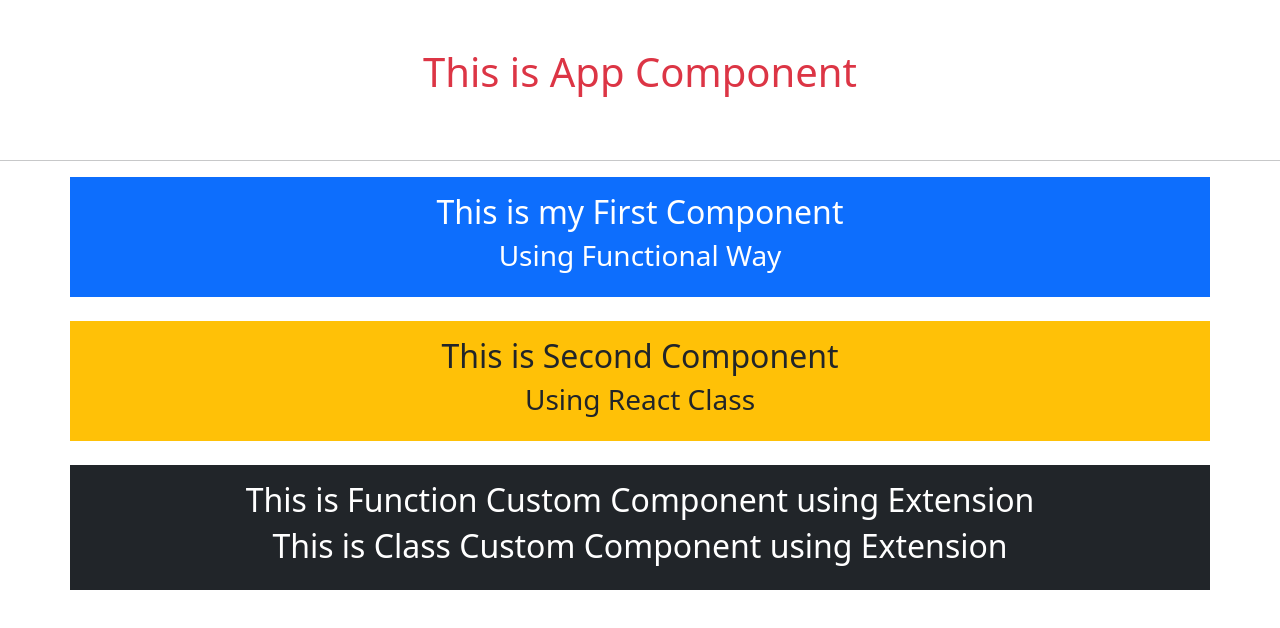
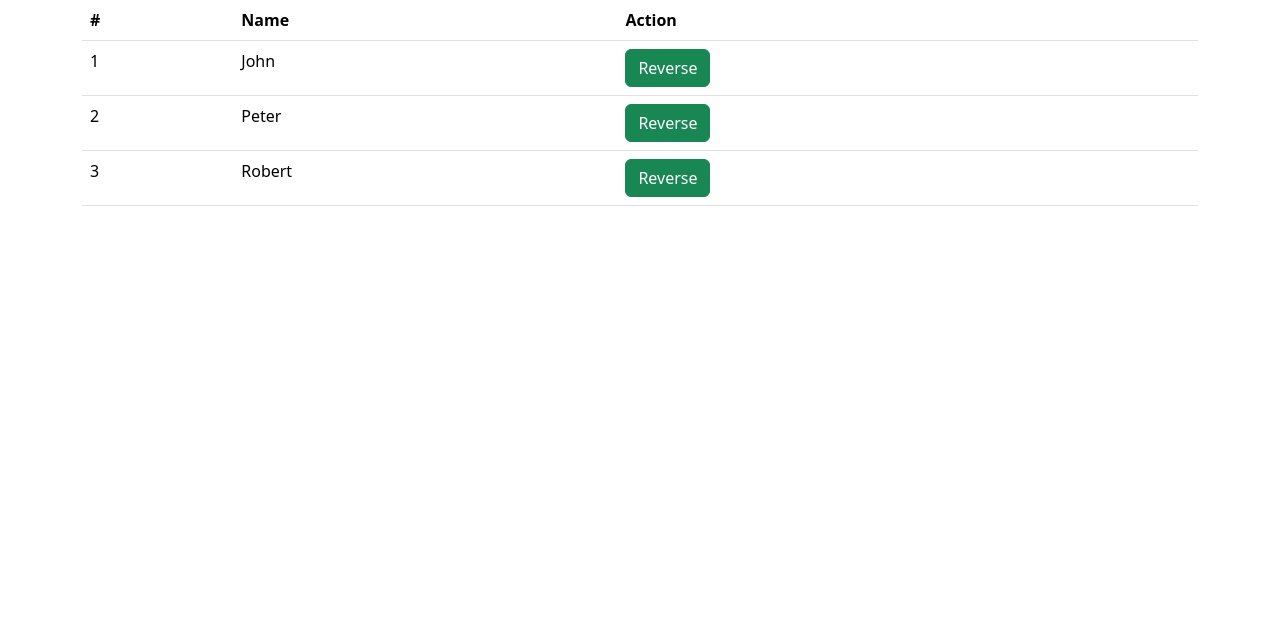
Before and after one commit to pankkap/reactjan23, a React (Create React App) app: page / in a window 1280 px wide. Shown: the top 628 px of the page. Built offline with nearby package versions, Linux system fonts and the light colour scheme.

Commit message:
Session-7

```diff
--- a/src/App.css
+++ b/src/App.css
@@ -4,11 +4,11 @@ body
     font-family: arial;
 }
 
-img
+/* img
 {
     width: 500px;
     height: 100px;
-}
+} */
 #centerImg
 {
     width: 100%;
--- a/src/App.js
+++ b/src/App.js
@@ -1,108 +1,48 @@
-// Linking to External CSS
-import './App.css';
-import MyComponent, { CustomComp2 } from './components/CustomComps';
-import FirstComponent from './components/FirstComponent';
-import SecondComponent from './components/SecondComponent';
+
+import ReactDOM from 'react-dom/client'
 import '../node_modules/bootstrap/dist/css/bootstrap.css'
-
-// Creating Image Variable
-import myLogo from './images/banner.jpg'
+import Message from './components/Message';
+import Summary from './components/Summary';
 
 
-// React JSX
+let names = ["John", "Peter", "Robert"]
 
-// String JSX
-let name = "React Training";
+function App(){
 
-// Integer JSX
-let course_duration = 40;
-
-// Boolean JSX
-let is_Join = false;
-
-// Object JSX
-let address = {
-    Hno:123,
-    city:"Mathura",
-    state:"Uttrapradesh"
-}
-
-// Array JSX
-let metro_cities = ["Delhi", "Mumbai", "Banglore"]
-
-// Render HTML Code
-let htmlCode = (
-    <>
-        <h1>This is an Example of Multiple Elements</h1>
-        <h2>Render Multiple Data</h2>
-        <p>Lorem ipsum dolor sit amet consectetur adipisicing elit. Assumenda ex, incidunt minus eveniet ratione magnam explicabo. Eligendi eius illo ipsum.</p>
-        <a href="https://beta-labs.in">Beta-Labs</a>
-    </>
-);
-
-// Internal Styling
-let mystyling = {
-    border:'2px solid blue',
-    borderRadius:'20px',
-    color:'orange',
-    fontFamily:'arial',
-    padding:'10px 20px',
-    margin:'10px'
-}
+    // Event Handling
+    function reverseNames(){
+        // alert("Welcome to Event Handling")
+        names.reverse();
+        console.log(names);
+        const root = ReactDOM.createRoot(document.getElementById('root'));
+        root.render(<App />);
+    }
 
 
+    return (
+        <div className='container'>
 
-function App(){
-    return (
-        <>
-        <h1 className='text-danger text-center p-5'>This is App Component</h1>
-        <hr/>
-        <FirstComponent/>
-        <br/>
-        <SecondComponent/>
-        <br/>
-        <div className='container bg-dark text-white text-center p-3 mb-5'>
-        <MyComponent/>
-        <CustomComp2/>
+<table className="table">
+  <thead>
+    <tr>
+      <th scope="col">#</th>
+      <th scope="col">Name</th>
+      <th scope="col">Action</th>
+    </tr>
+  </thead>
+  <tbody>
+        {
+            names.map(function(name, i){
+                return (
+                    <tr key={i}>
+                        <Summary index={i} name={name} callback={reverseNames}/>
+                    </tr>
+                )
+            })
+        }
+        </tbody>
+        </table>
         </div>
-        {/* Ctrl + spacebar for recomendation code*/}
-
-
-
-
-
-
-            {/* <div id="centerImg">
-            <img src={myLogo} alt="" />
-            </div> */}
-
-            {/* Simple JSX Expression */}
-            {/* {} is used to execute jsx code */}
-            {/* {17*5-10/2+35}  */}
-            {/* {<br/>}
-            {<span style={{color:'red', fontSize:'30px'}}>{name}</span>}
-            {<br/>}
-            Duration of React Training  = {course_duration}
-            <br />
-            {is_Join ? "I joined React Training" : "Not Joined"}
-            <br />
-            {address.city} - {address.state} */}
-
-            {/* Array Accessing */}
-
-            {/* <ul>
-            {
-                metro_cities.map(function(i){
-                    return <li key={i} style={mystyling}>{i}</li>
-                })
-            }
-            </ul>
-            <br />
-
-
-            {htmlCode} */}
-
-        </>
     );
 }
 
--- /dev/null
+++ b/src/components/Message.js
@@ -0,0 +1,14 @@
+import React from 'react'
+
+export default function Message(props) {
+    // props.age = 20;
+    // props can not changed, its readonly
+
+    // Destructuring
+    let {name, age} = props;
+  return (
+    <div className='container'>
+        <h1 className='bg-primary text-white p-2 text-center'>Welcome {name} and age: {age}</h1>
+        </div>
+  )
+}
--- /dev/null
+++ b/src/components/Summary.js
@@ -0,0 +1,17 @@
+import React from 'react'
+
+export default function Summary(props) {
+    // console.log(props)
+
+
+
+
+
+  return (
+    <>
+     <td> {props.index+1} </td>
+     <td> {props.name} </td>
+     <td> <button className='btn btn-success' onClick={props.callback}>Reverse</button> </td>
+    </>
+  )
+}
```
Also changed, not shown: src/Card.js (added, +20 -0 lines), src/Movies.js (added, +22 -0 lines).
